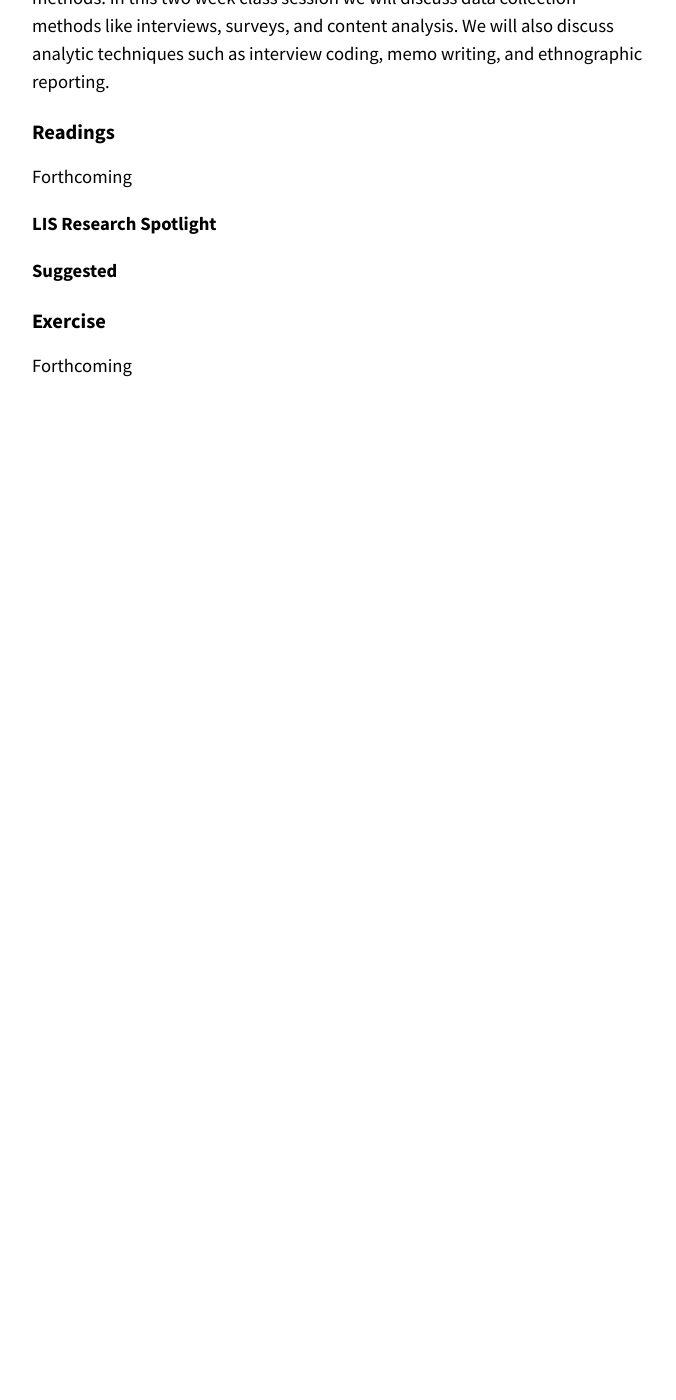
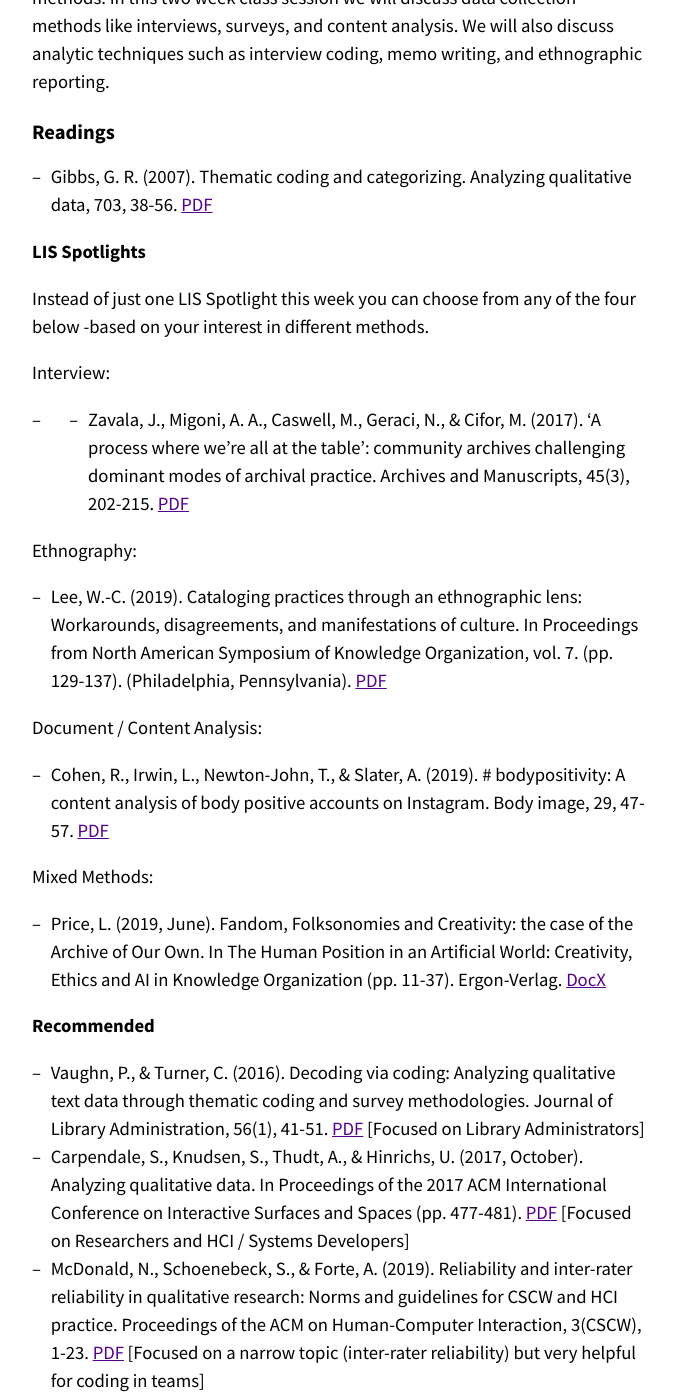
Before and after one commit to nniiicc/LIS-570-Au2020, a Jekyll site: the page built from _2020/qual-analysis.md, in a window 1280 px wide and 1400 px high, scrolled down 216 px. Shown: the whole window, without its empty margins (300-976 px from the left). Built offline with Jekyll 4.4.1, drawn with Linux system fonts in a browser that asks for light colours; before the commit the page ends 900 px from its top, so only the background shows below that.

Commit message:
push new readings

```diff
--- a/_2020/qual-analysis.md
+++ b/_2020/qual-analysis.md
@@ -11,12 +11,30 @@ video:
 **Week 5 + 6 - Qualitative Data Collection and Analysis**: One of the major paradigms in LIS research is the collection and analysis of data using qualitative methods. In this two week class session we will discuss data collection methods like interviews, surveys, and content analysis. We will also discuss analytic techniques such as interview coding, memo writing, and ethnographic reporting.
 
 ## Readings
-Forthcoming
 
-**LIS Research Spotlight**
+- Gibbs, G. R. (2007). Thematic coding and categorizing. Analyzing qualitative data, 703, 38-56. [PDF](https://github.com/nniiicc/LIS-570-Au2020/raw/master/readings/Coding-Qual.pdf)
 
-**Suggested**
+**LIS Spotlights**
 
+Instead of just one LIS Spotlight this week you can choose from any of the four below -based on your interest in different methods.
+
+Interview:
+- - Zavala, J., Migoni, A. A., Caswell, M., Geraci, N., & Cifor, M. (2017). ‘A process where we’re all at the table’: community archives challenging dominant modes of archival practice. Archives and Manuscripts, 45(3), 202-215. [PDF](https://www.tandfonline.com/doi/pdf/10.1080/01576895.2017.1377088)
+
+Ethnography:
+- Lee, W.-C. (2019). Cataloging practices through an ethnographic lens: Workarounds, disagreements, and manifestations of culture. In Proceedings from North American Symposium of Knowledge Organization, vol. 7. (pp. 129-137). (Philadelphia, Pennsylvania). [PDF](https://journals.lib.washington.edu/index.php/nasko/article/download/15633/13015)
+
+Document / Content Analysis:
+- Cohen, R., Irwin, L., Newton-John, T., & Slater, A. (2019). # bodypositivity: A content analysis of body positive accounts on Instagram. Body image, 29, 47-57. [PDF](https://github.com/nniiicc/LIS-570-Au2020/raw/master/readings/ContentAnalysis-Reading.pdf)
+
+Mixed Methods:
+- Price, L. (2019, June). Fandom, Folksonomies and Creativity: the case of the Archive of Our Own. In The Human Position in an Artificial World: Creativity, Ethics and AI in Knowledge Organization (pp. 11-37). Ergon-Verlag. [DocX](https://hcommons.org/deposits/download/hc:26758/CONTENT/isko19-ao3-paper_v3.docx/)
+
+
+**Recommended**
+- Vaughn, P., & Turner, C. (2016). Decoding via coding: Analyzing qualitative text data through thematic coding and survey methodologies. Journal of Library Administration, 56(1), 41-51. [PDF](https://www.tandfonline.com/doi/pdf/10.1080/01930826.2015.1105035) [Focused on Library Administrators]
+- Carpendale, S., Knudsen, S., Thudt, A., & Hinrichs, U. (2017, October). Analyzing qualitative data. In Proceedings of the 2017 ACM International Conference on Interactive Surfaces and Spaces (pp. 477-481). [PDF](https://dl.acm.org/doi/pdf/10.1145/3132272.3135087) [Focused on Researchers and HCI / Systems Developers]
+- McDonald, N., Schoenebeck, S., & Forte, A. (2019). Reliability and inter-rater reliability in qualitative research: Norms and guidelines for CSCW and HCI practice. Proceedings of the ACM on Human-Computer Interaction, 3(CSCW), 1-23. [PDF]() [Focused on a narrow topic (inter-rater reliability) but very helpful for coding in teams]
 
 ## Exercise
 Forthcoming
```
